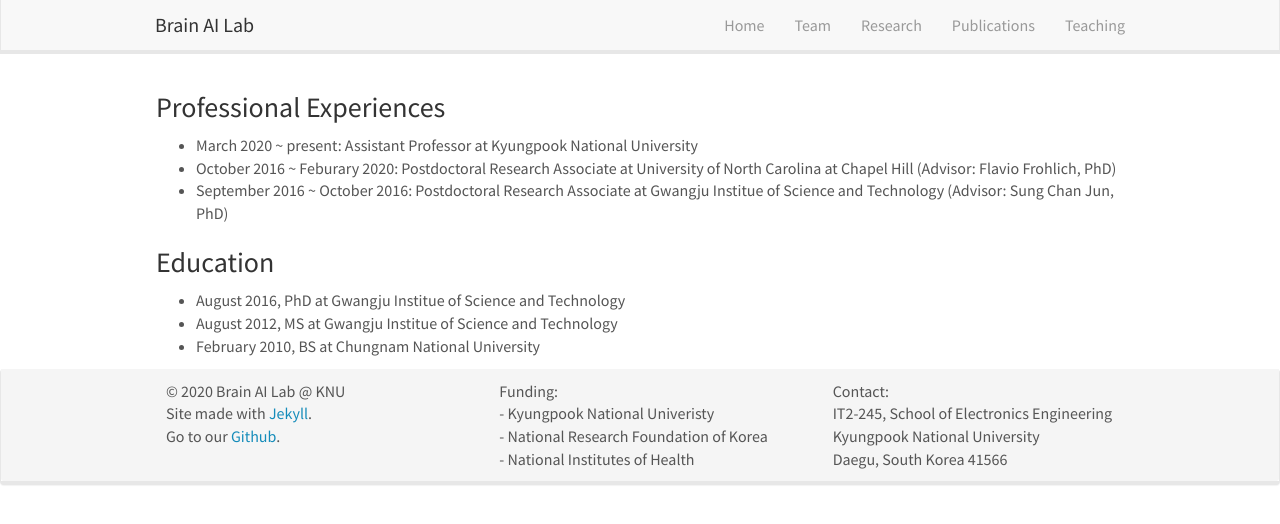
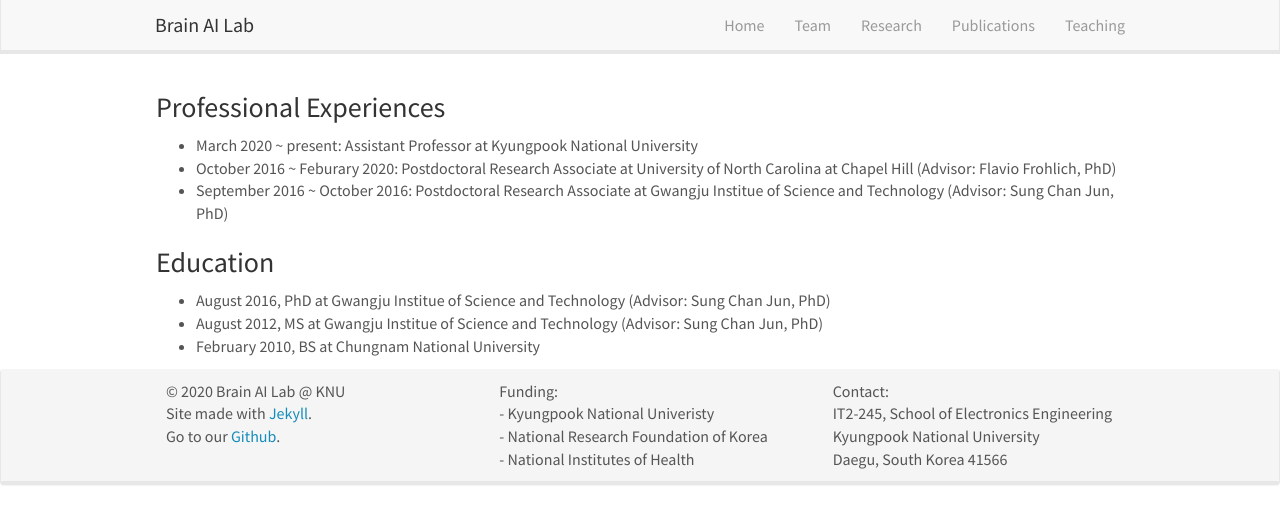
Before and after one commit to KNU-BrainAI/knu-brainai.github.io, a Jekyll site: the page built from _pages/team_stahn.md, in a window 1280 px wide. Shown: the top 524 px of the page. Built offline with Jekyll 4.4.1, drawn with Linux system fonts in a browser that asks for light colours; nearby versions of some CDN libraries.

Commit message:
Update team_stahn.md

```diff
--- a/_pages/team_stahn.md
+++ b/_pages/team_stahn.md
@@ -13,6 +13,6 @@ permalink: /team/team_stahn/
 - September 2016 ~ October 2016: Postdoctoral Research Associate at Gwangju Institue of Science and Technology (Advisor: Sung Chan Jun, PhD)
 
 ### Education
-- August 2016, PhD at Gwangju Institue of Science and Technology
-- August 2012, MS at Gwangju Institue of Science and Technology
+- August 2016, PhD at Gwangju Institue of Science and Technology (Advisor: Sung Chan Jun, PhD)
+- August 2012, MS at Gwangju Institue of Science and Technology (Advisor: Sung Chan Jun, PhD)
 - February 2010, BS at Chungnam National University
```
